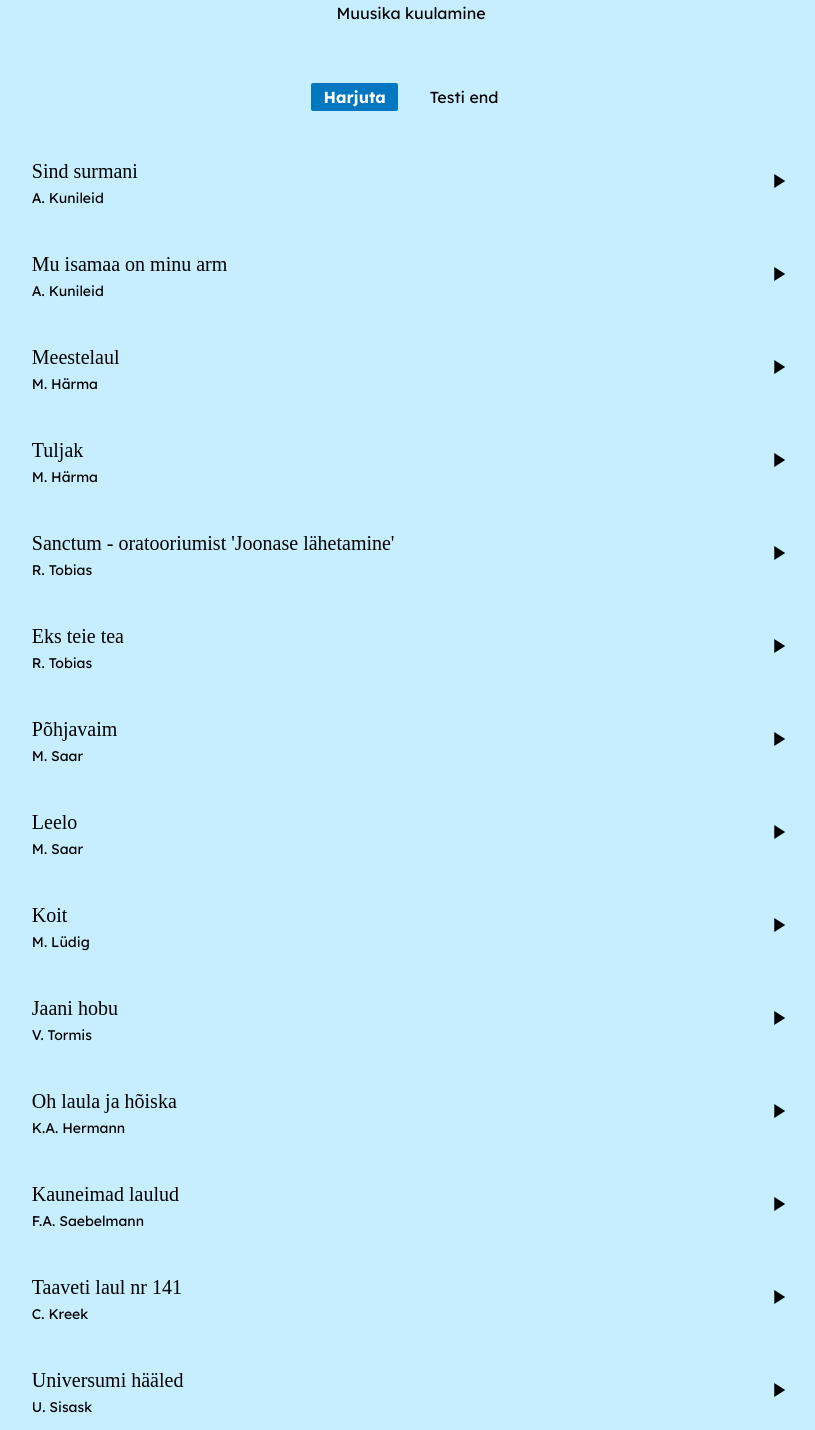
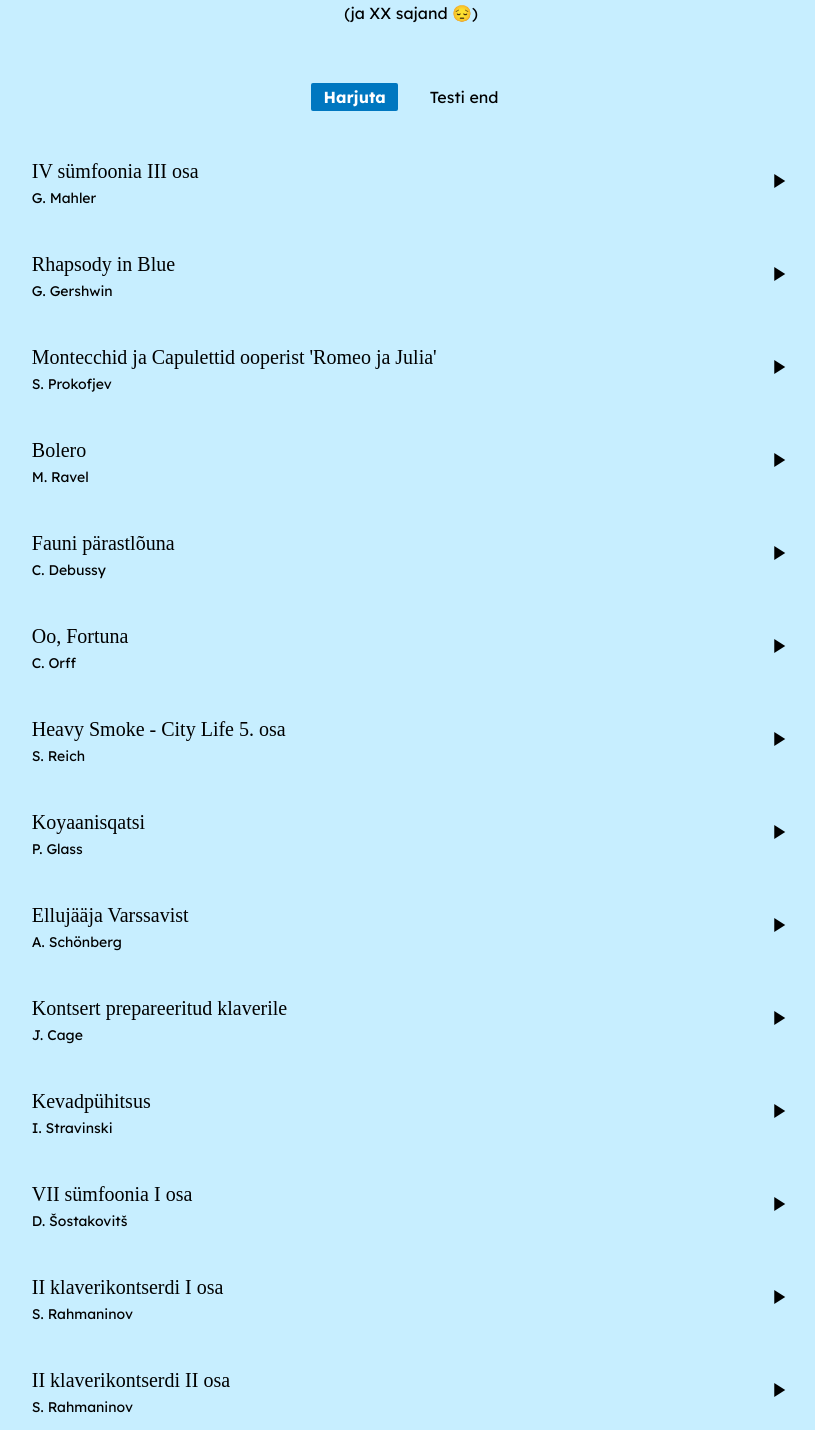
Before and after one commit to hermannkabi/muusika, a plain HTML site: page eesti/index.html in a window 1280 px wide. Shown: the part 50-1480 px from the top of the page, without its empty margins (229-1044 px from the left). Drawn offline with nearby package versions, Linux system fonts and the light colour scheme; a web font is replaced by a local one.

Commit message:
XX sajand

```diff
--- a/eesti/index.html
+++ b/eesti/index.html
@@ -13,7 +13,7 @@
     <div>
         <div class="title-container">
             <h1 class="title">Eesti muusika</h1>
-            <p class="type">Muusika kuulamine</p>
+            <p class="type">(ja XX sajand 😔)</p>
         </div>
         <div>
             <p class="mode-choice practice chosen">Harjuta</p>
--- a/eesti/index.js
+++ b/eesti/index.js
@@ -1,4 +1,74 @@
 const data = [
+    {
+        title:"IV sümfoonia III osa",
+        artist:"G. Mahler",
+        id:"mahler-4",
+    },
+    {
+        title:"Rhapsody in Blue",
+        artist:"G. Gershwin",
+        id: "gershwin",
+    },
+    {
+        title:"Montecchid ja Capulettid ooperist 'Romeo ja Julia'",
+        artist:"S. Prokofjev",
+        id: "prokofjev",
+    },
+    {
+        title:"Bolero",
+        artist:"M. Ravel",
+        id: "ravel",
+    },
+    {
+        title:"Fauni pärastlõuna",
+        artist:"C. Debussy",
+        id: "debussy",
+    },
+    {
+        title:"Oo, Fortuna",
+        artist:"C. Orff",
+        id: "orff",
+    },
+    {
+        title:"Heavy Smoke - City Life 5. osa",
+        artist:"S. Reich",
+        id: "reich",
+    },
+    {
+        title:"Koyaanisqatsi",
+        artist:"P. Glass",
+        id: "koyaanisqatsi",
+    },
+    {
+        title:"Ellujääja Varssavist",
+        artist:"A. Schönberg",
+        id: "schonberg",
+    },
+    {
+        title:"Kontsert prepareeritud klaverile",
+        artist:"J. Cage",
+        id: "cage",
+    },
+    {
+        title:"Kevadpühitsus",
+        artist:"I. Stravinski",
+        id: "stravinski",
+    },
+    {
+        title:"VII sümfoonia I osa",
+        artist:"D. Šostakovitš",
+        id: "sostakovits",
+    },
+    {
+        title:"II klaverikontserdi I osa",
+        artist:"S. Rahmaninov",
+        id: "rahmaninov",
+    },
+    {
+        title:"II klaverikontserdi II osa",
+        artist:"S. Rahmaninov",
+        id: "rahmaninov2",
+    },
     {
         title:"Sind surmani",
         artist:"A. Kunileid",
```
Also changed, not shown: 14 other files.
